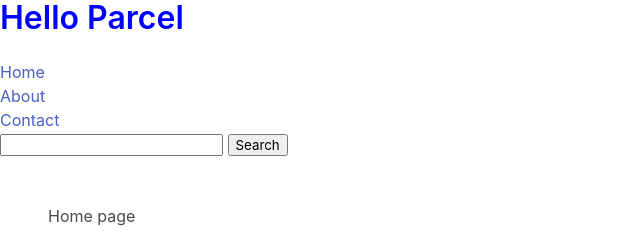
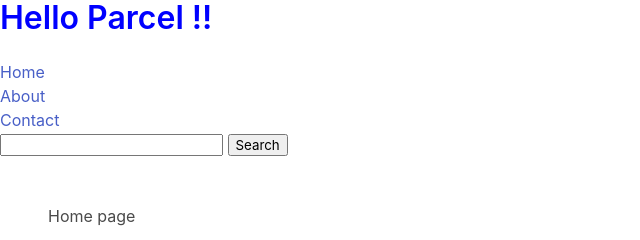
Before and after one commit to pcharli/parcel_wi, a website built with Parcel: page src/index.html in a window 1280 px wide. Shown: the top 240 px of the page, 0-640 px from the left. Built offline with nearby package versions, Linux system fonts and the light colour scheme; some packages are replaced by stand-ins of ours; no server answers.

Commit message:
change h1

```diff
--- a/src/partials/header.html
+++ b/src/partials/header.html
@@ -1,5 +1,5 @@
 <header>
-    <h1 class="title">Hello Parcel</h1>
+    <h1 class="title">Hello Parcel !!</h1>
     <nav>
         <ul>
             <li><a href="./index.html">Home</a></li>
```
